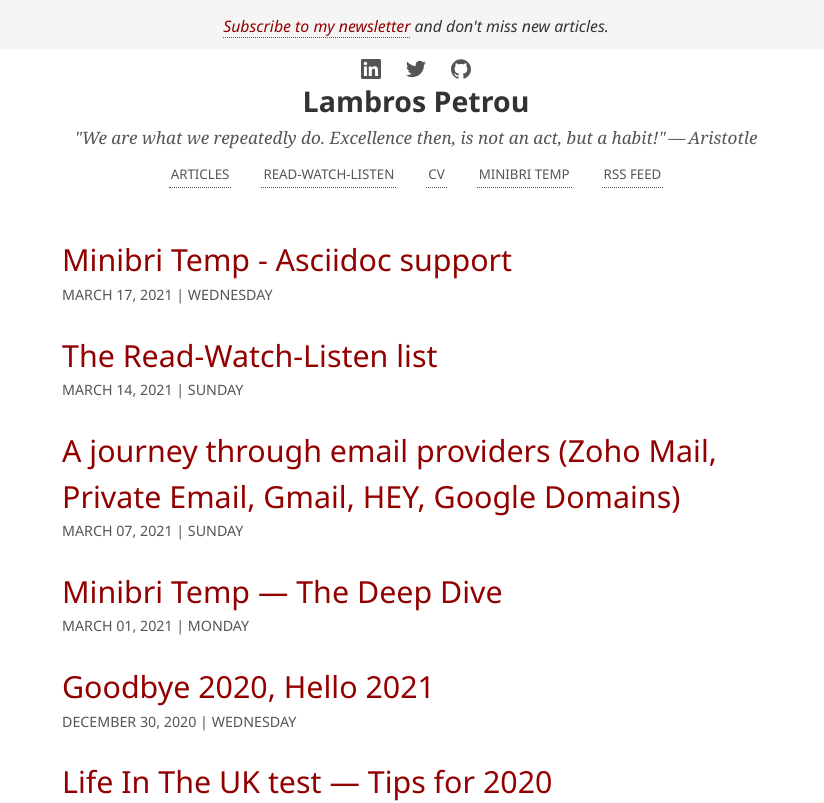
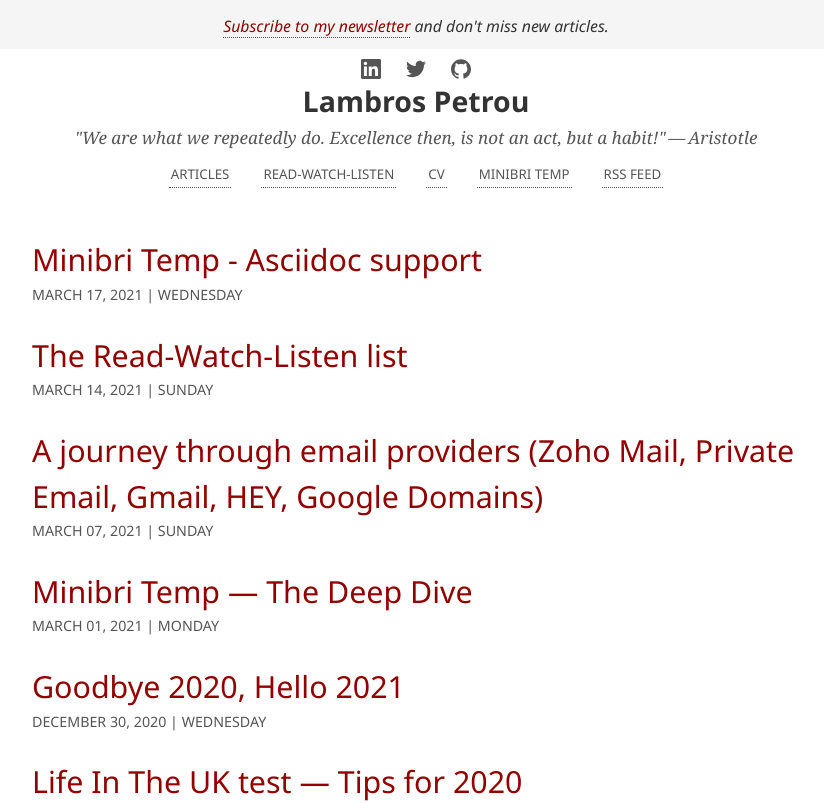
Before and after one commit to lambrospetrou/lambrospetrou.github.io, a Next.js app: page / in a window 1280 px wide. Shown: the top 803 px of the page, without its empty margins (224-1048 px from the left). Built offline with nearby package versions, Linux system fonts and the light colour scheme.

Commit message:
Fix index page padding

```diff
--- a/src/scss/style.scss
+++ b/src/scss/style.scss
@@ -317,6 +317,7 @@ a:hover, a:active, a:focus {
 .index-posts {
     list-style-type: none;
     margin-left: 0;
+    padding-inline-start: 0;
 }
 
 .index-posts a {
```
